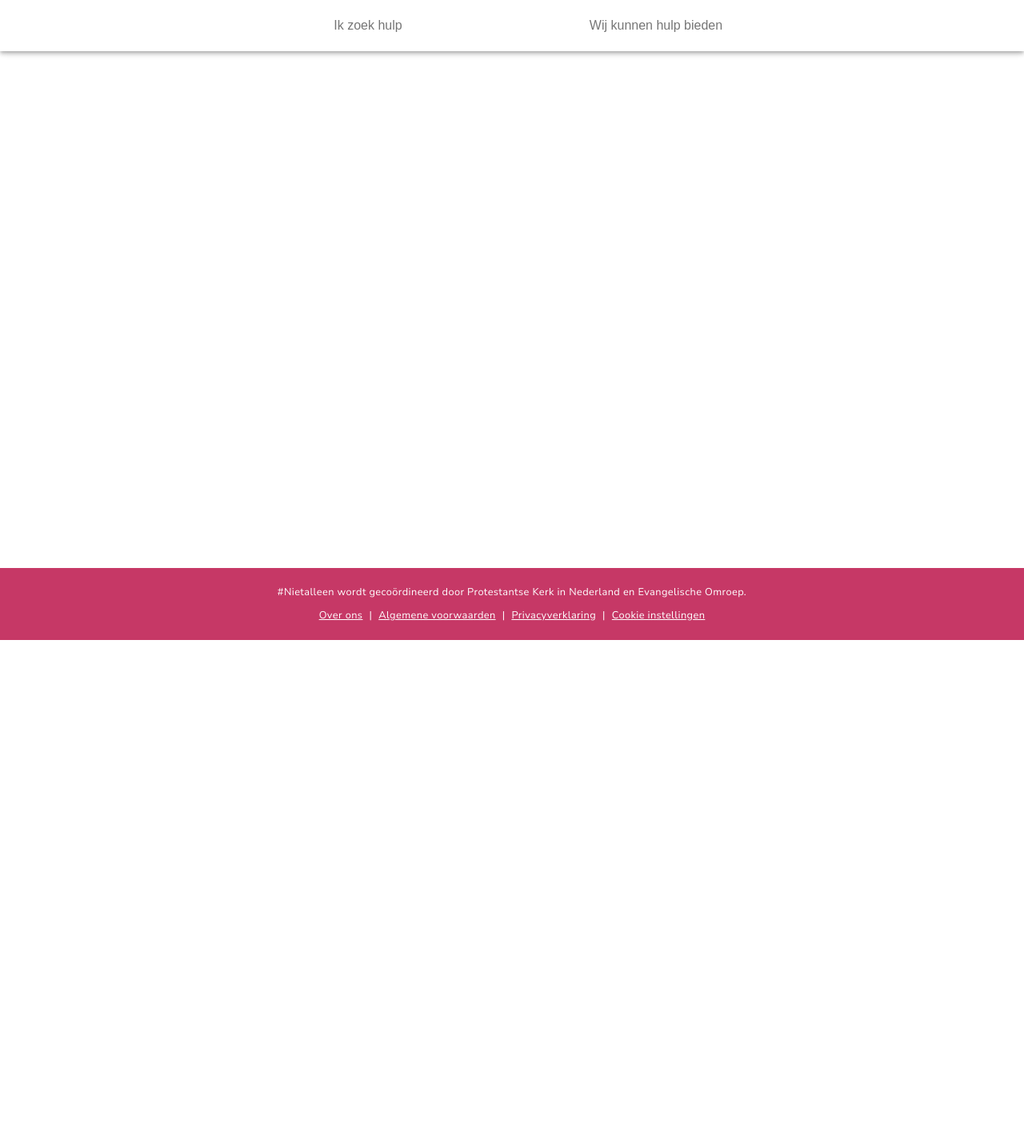
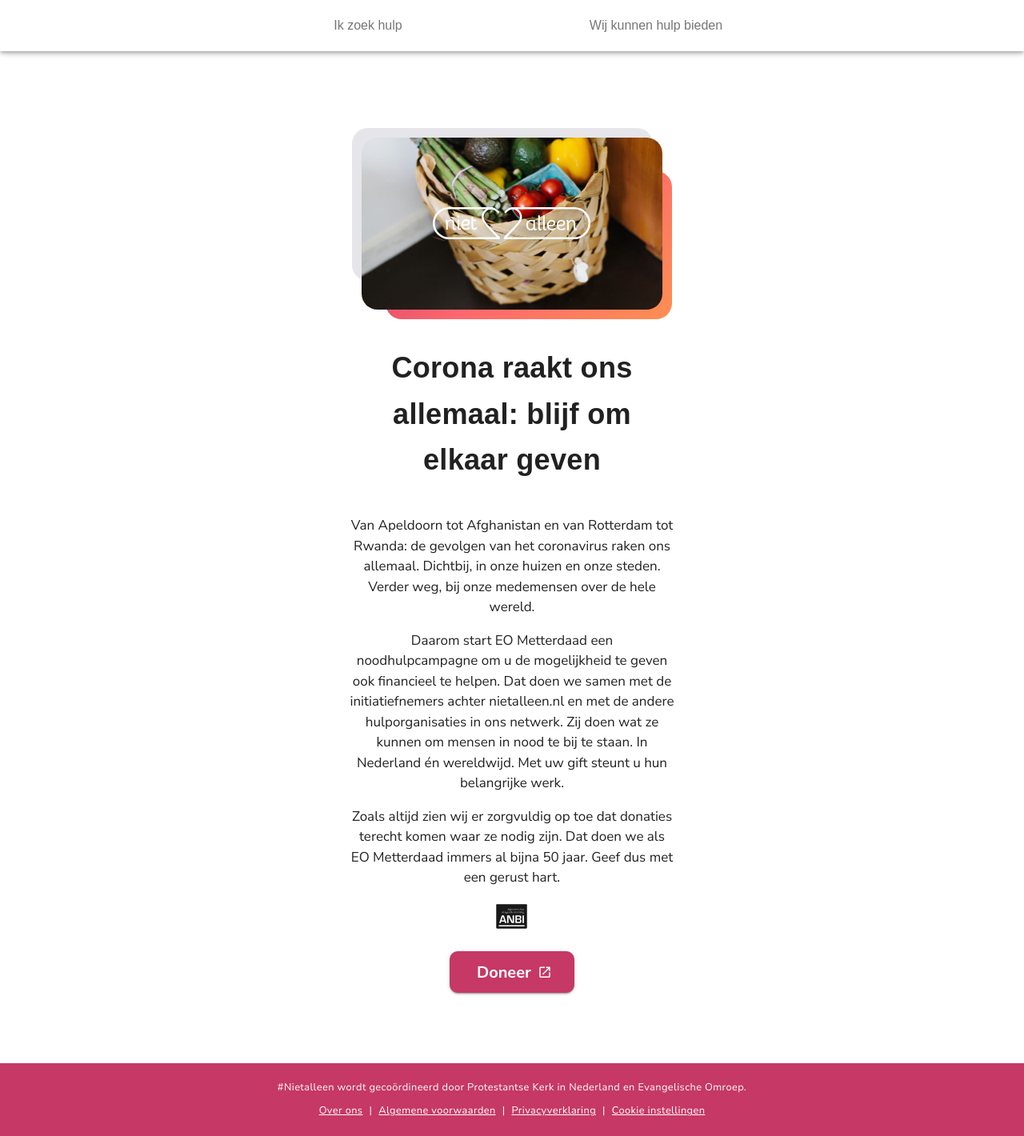
Before and after one commit to sdboer78/nietalleen, a Nuxt app: page /doneren in a window 1280 px wide. Shown: the whole page at 80% size. Before the commit the page ends 800 px from the top, so only its background shows below. Built offline with nearby package versions, Linux system fonts and the light colour scheme; a web font is replaced by a local one.

Commit message:
add information about donating to the application

```diff
--- /dev/null
+++ b/pages/doneren.vue
@@ -0,0 +1,73 @@
+<template>
+  <div>
+    <section>
+      <v-layout
+        justify-center
+        align-center
+        class="pa-8 text-center"
+      >
+        <v-flex xs12 sm8 md6 lg4 xl3 class="pb-12">
+          <hero-image
+            :src="require('@/assets/vegetable-basket.jpg')"
+            size="400px"
+            class="mx-auto mb-8"
+          >
+            <v-img
+              :src="require('@/assets/logo-niet-alleen.svg')"
+              max-width="200px"
+              aspect-ratio="5"
+              position="center center"
+              contain
+            />
+          </hero-image>
+          <h1 class="display-1">
+            Corona raakt ons allemaal: blijf om elkaar geven
+          </h1>
+          <p class="mt-10">
+            Van Apeldoorn tot Afghanistan en van Rotterdam tot Rwanda: de gevolgen van het coronavirus raken ons allemaal. Dichtbij, in onze huizen en onze steden. Verder weg, bij onze medemensen over de hele wereld.
+          </p>
+          <p>
+            Daarom start EO Metterdaad een noodhulpcampagne om u de mogelijkheid te geven ook financieel te helpen. Dat doen we samen met de initiatiefnemers achter nietalleen.nl en met de andere hulporganisaties in ons netwerk. Zij doen wat ze kunnen om mensen in nood te bij te staan. In Nederland én wereldwijd. Met uw gift steunt u hun belangrijke werk.
+          </p>
+          <p>
+            Zoals altijd zien wij er zorgvuldig op toe dat donaties terecht komen waar ze nodig zijn. Dat doen we als EO Metterdaad immers al bijna 50 jaar. Geef dus met een gerust hart.
+          </p>
+          <v-img
+            :src="require('@/assets/logo-anbi.svg')"
+            class="mx-auto my-5"
+            max-width="40px"
+            aspect-ratio="1.27"
+            position="center center"
+            contain
+          />
+          <v-btn
+            href="https://www.metterdaad.nl/corona/doneren"
+            color="primary"
+            class="ma-2"
+            nuxt
+            x-large
+          >
+            Doneer
+            <v-icon right>mdi-open-in-new</v-icon>
+          </v-btn>
+        </v-flex>
+      </v-layout>
+    </section>
+  </div>
+</template>
+
+<script>
+import HeroImage from '~/components/HeroImage.vue'
+
+export default {
+  components: { HeroImage },
+  head () {
+    return {
+      title: 'Doneren',
+      meta: [
+        { hid: 'doneren', name: 'description', content: 'EO Metterdaad heeft een noodhulpcampagne om u de mogelijkheid te geven ook financieel te helpen. Met uw gift steunt u het belangrijke werk van de de initiatiefnemers achter nietalleen.nl en andere hulporganisaties.' }
+      ]
+    }
+  }
+}
+</script>
--- a/pages/hulp-bieden.vue
+++ b/pages/hulp-bieden.vue
@@ -59,13 +59,42 @@
       <v-layout
         justify-center
         align-center
-        class="pt-12 text-center"
+        class="py-12 text-center"
       >
         <v-flex xs12 sm10 md8 lg6 xl5>
           <h2 class="mb-5 px-8">
             Deze organisaties hebben zich al aangemeld
           </h2>
           <helpers-map :render-map="allowMapRender" />
+        </v-flex>
+      </v-layout>
+    </section>
+    <section>
+      <v-layout
+        justify-center
+        align-center
+        class="px-8 py-12 accent text-center"
+      >
+        <v-flex xs12 sm10 md8 lg6 xl5 class="my-5">
+          <h2 class="display-1 mb-5 px-8">
+            Corona raakt ons allemaal: blijf om elkaar geven
+          </h2>
+          <v-img
+            :src="require('@/assets/logo-anbi.svg')"
+            class="mx-auto my-5"
+            max-width="40px"
+            aspect-ratio="1.27"
+            position="center center"
+            contain
+          />
+          <p class="mb-5">EO Metterdaad start een noodhulpcampagne om u de mogelijkheid te geven ook financieel te helpen.</p>
+          <v-btn
+            href="/doneren"
+            color="primary"
+            x-large
+          >
+            Informatie over doneren
+          </v-btn>
         </v-flex>
       </v-layout>
     </section>
```
Also changed, not shown: assets/logo-anbi.svg (added), assets/vegetable-basket.jpg (added).
